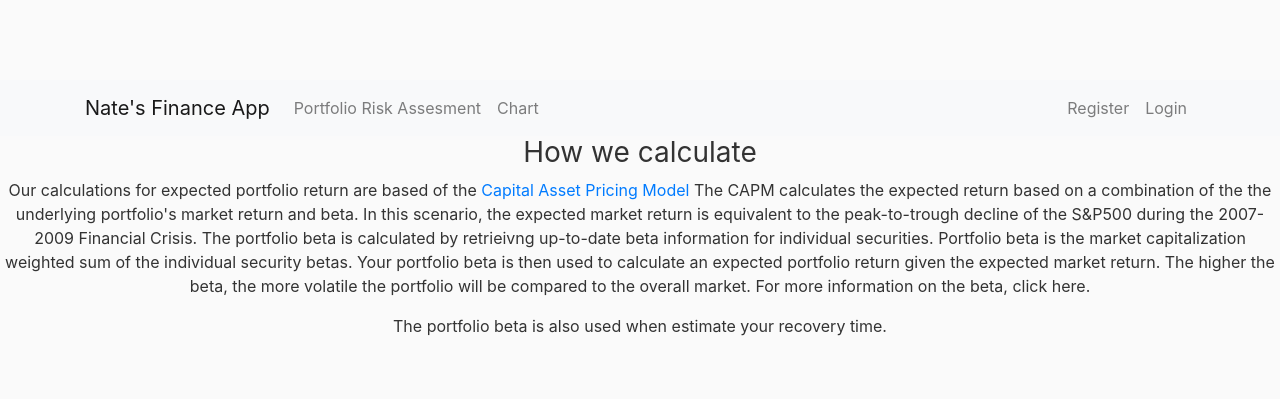
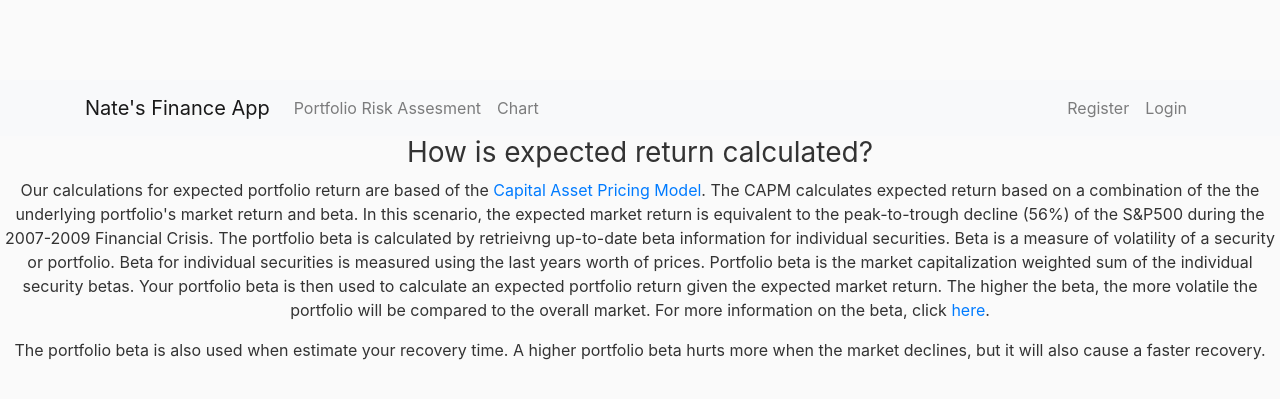
Before and after one commit to NateLeeP/Finance-App, a Flask app: page /disclaimer in a window 1280 px wide. Shown: the top 399 px of the page. Run offline with Flask 2, Linux system fonts and the light colour scheme; some libraries are stand-ins or nearby versions.

Commit message:
Adjusted language in disclaimer

```diff
--- a/financeapp/templates/calculationDisclaimer.html
+++ b/financeapp/templates/calculationDisclaimer.html
@@ -2,10 +2,10 @@
 
 {% block content %}
 
-<h3 class='text-center font-less-bold'>How we calculate</h3>
-<p class='text-center'>Our calculations for expected portfolio return are based of the <a href='https://www.investopedia.com/terms/c/capm.asp'>Capital Asset Pricing Model</a> The CAPM calculates the expected return based on a combination of the the underlying portfolio's market return and beta. In this scenario, the expected market return is equivalent to the peak-to-trough decline of the S&P500 during the 2007-2009 Financial Crisis. The portfolio beta is calculated by retrieivng up-to-date beta information for individual securities. Portfolio beta is the market capitalization weighted sum of the individual security betas. Your portfolio beta is then used to calculate an expected portfolio return given the expected market return. The higher the beta, the more volatile the portfolio will be compared to the overall market. For more information on the beta, click here.</p>
+<h3 class='text-center font-less-bold'>How is expected return calculated?</h3>
+<p class='text-center'>Our calculations for expected portfolio return are based of the <a href='https://www.investopedia.com/terms/c/capm.asp'>Capital Asset Pricing Model</a>. The CAPM calculates  expected return based on a combination of the the underlying portfolio's market return and beta. In this scenario, the expected market return is equivalent to the peak-to-trough decline (56%) of the S&P500 during the 2007-2009 Financial Crisis. The portfolio beta is calculated by retrieivng up-to-date beta information for individual securities. Beta is a measure of volatility of a security or portfolio. Beta for individual securities is measured using the last years worth of prices. Portfolio beta is the market capitalization weighted sum of the individual security betas. Your portfolio beta is then used to calculate an expected portfolio return given the expected market return. The higher the beta, the more volatile the portfolio will be compared to the overall market. For more information on the beta, click <a href='https://www.investopedia.com/terms/b/beta.asp'>here</a>.</p>
 
-<p class='text-center'>The portfolio beta is also used when estimate your recovery time.</p>
+<p class='text-center'>The portfolio beta is also used when estimate your recovery time. A higher portfolio beta hurts more when the market declines, but it will also cause a faster recovery.</p>
 
 
 {% endblock content %}
```
